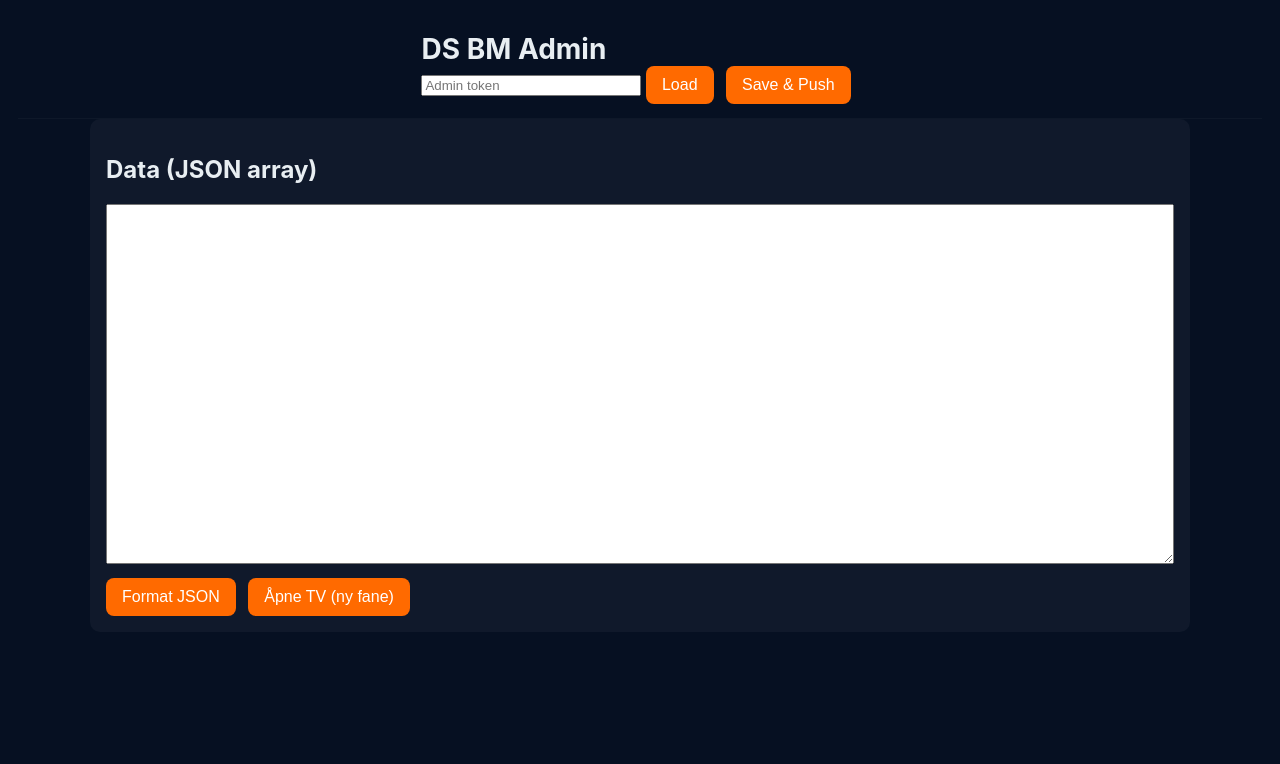
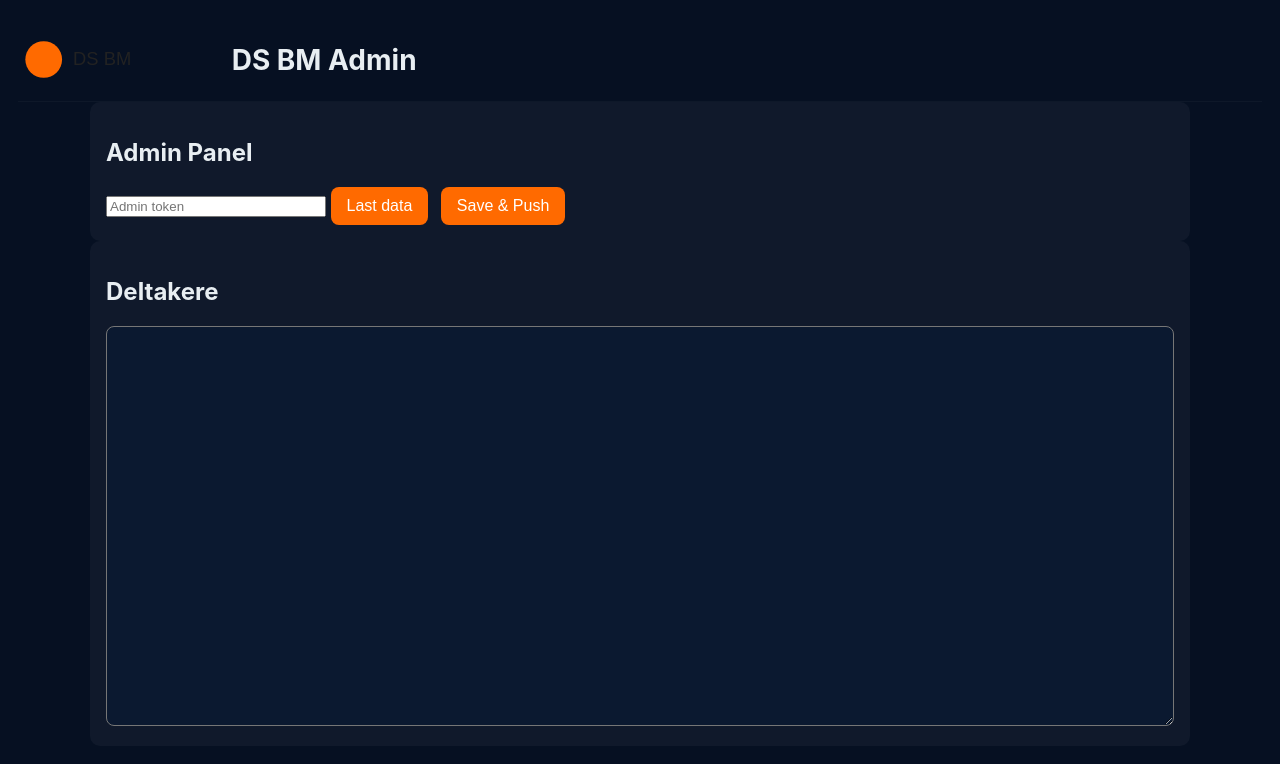
Before and after one commit to muny94/ds-bm-competition, a website: page public/index.html in a window 1280 px wide. Drawn offline with nearby package versions, Linux system fonts and the light colour scheme; no server answers.

Commit message:
Update index.html

```diff
--- a/public/index.html
+++ b/public/index.html
@@ -1,36 +1,41 @@
 <!doctype html>
 <html lang="no">
 <head>
-  <meta charset="utf-8"/>
-  <meta name="viewport" content="width=device-width,initial-scale=1"/>
-  <title>Admin - DS BM Konkurranse</title>
-  <link rel="stylesheet" href="/css/style.css">
+  <meta charset="utf-8" />
+  <meta name="viewport" content="width=device-width, initial-scale=1" />
+  <title>Admin – DS BM Konkurranse</title>
+  <link rel="stylesheet" href="/css/style.css" />
 </head>
+
 <body>
+
 <header class="site-header">
+  <img src="/img/logo.svg" class="logo"/>
+  <h1>DS BM Admin</h1>
+</header>
+
 <div class="container">
-      <h1>DS BM Admin</h1>
+
+  <div class="card">
+    <h2>Admin Panel</h2>
+
     <div class="controls">
       <input id="token" placeholder="Admin token" style="width:220px" />
-        <button id="loadBtn">Load</button>
+      <button id="loadBtn">Last data</button>
       <button id="saveBtn">Save & Push</button>
     </div>
   </div>
-  </header>
 
-  <main class="container">
-    <section class="card">
-      <h2>Data (JSON array)</h2>
-      <textarea id="jsonArea" style="width:100%;height:360px;font-family:monospace;"></textarea>
-      <div style="margin-top:10px;">
-        <button id="prettyBtn">Format JSON</button>
-        <button id="tvOpenBtn">Åpne TV (ny fane)</button>
-        <span id="status" style="margin-left:20px;color:green"></span>
+  <div class="card">
+    <h2>Deltakere</h2>
+    <textarea id="jsonBox"
+              style="width:100%;height:400px;background:#0b1930;color:white;border-radius:8px;padding:12px"></textarea>
   </div>
-    </section>
-  </main>
+
+</div>
 
 <script src="/socket.io/socket.io.js"></script>
 <script src="/js/admin.js"></script>
+
 </body>
 </html>
```
Lines whose indentation alone changed are shown as unchanged.
